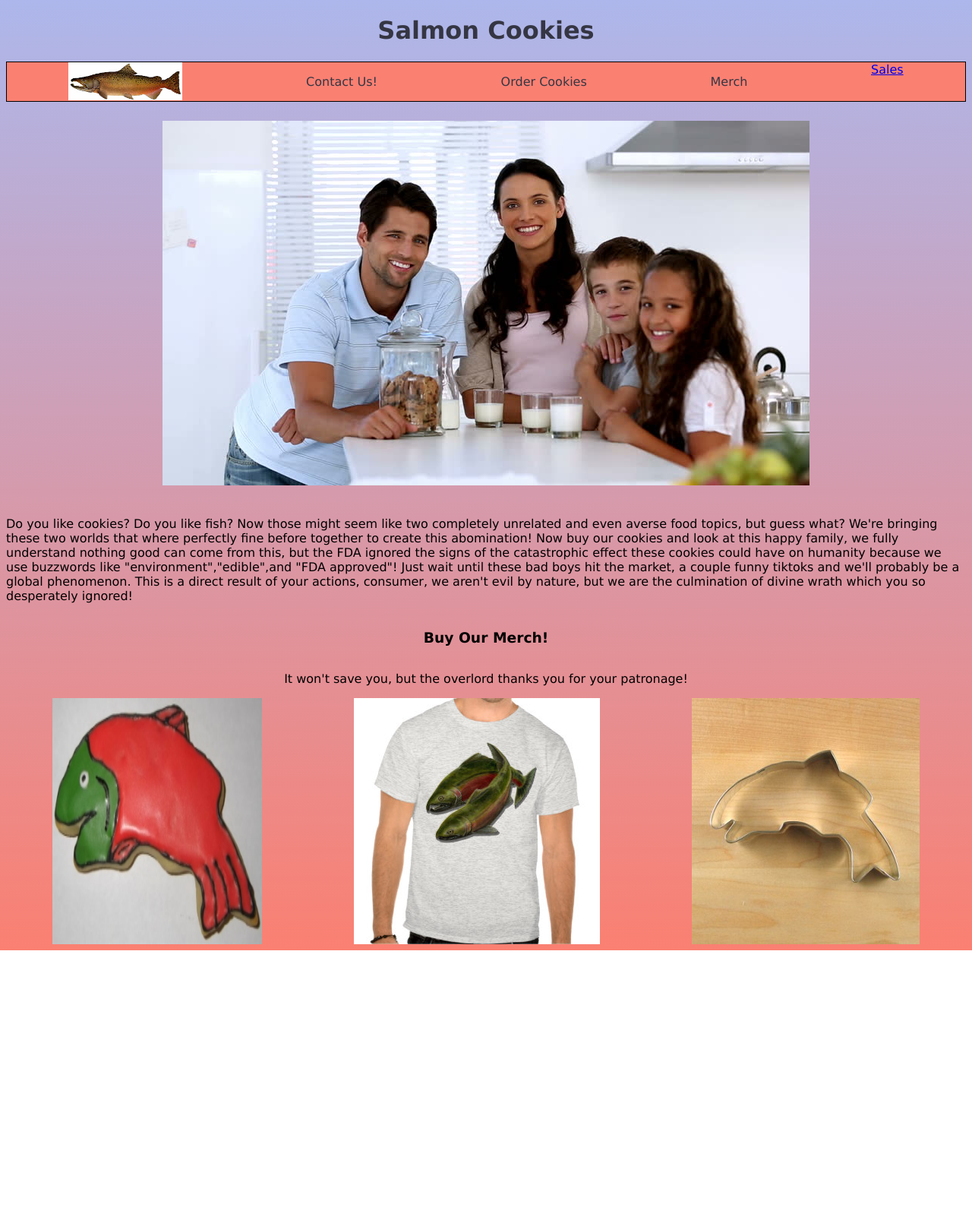
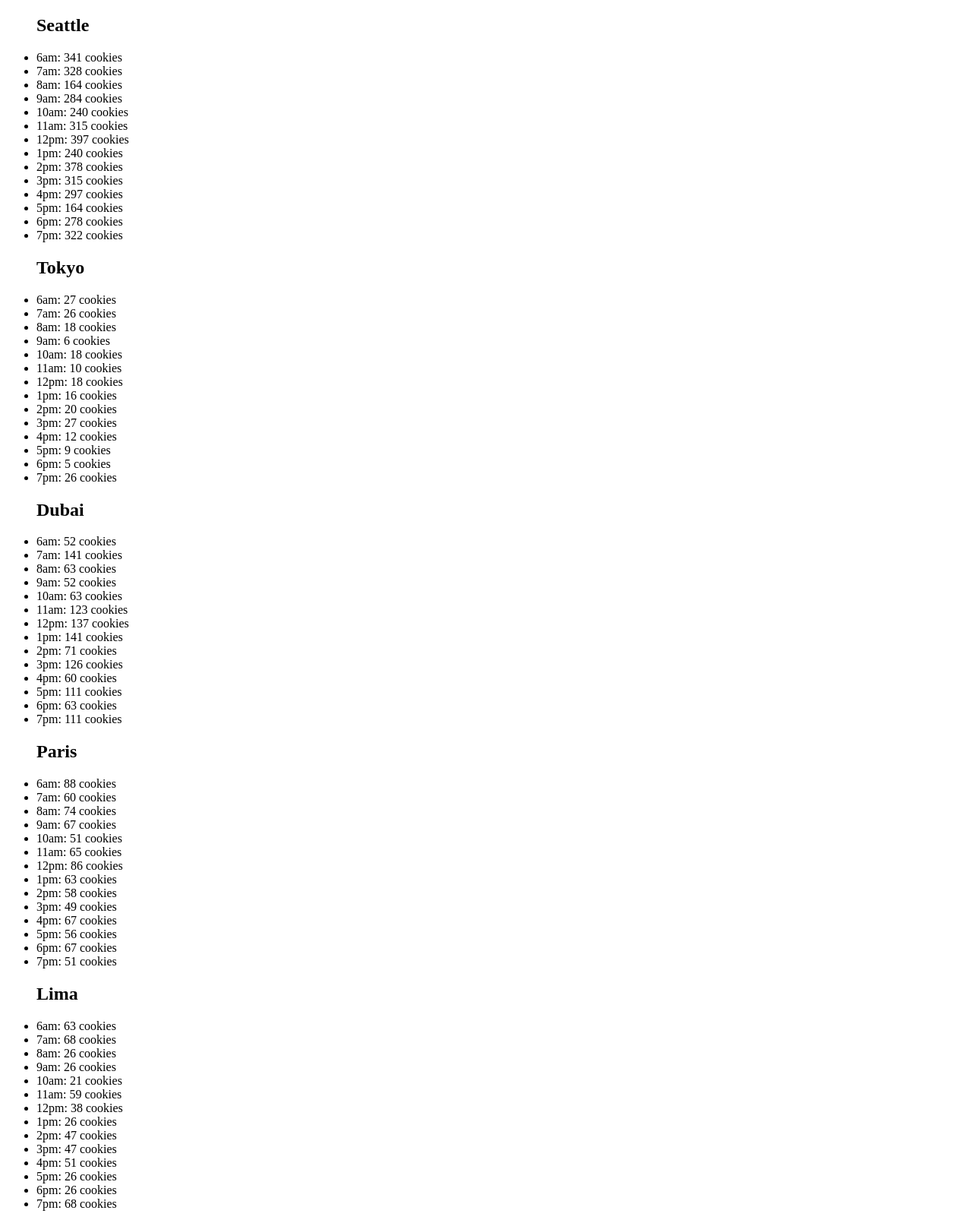
Before and after one commit to JaydenB112/Cookie-Stand, a plain HTML site: page index.html in a window 1280 px wide. Shown: the whole page at 76% size. Before the commit the page ends 1251 px from the top, so only its background shows below. Drawn offline with Linux system fonts and the light colour scheme.

Commit message:
Revert "Lab07"

```diff
--- a/index.html
+++ b/index.html
@@ -5,46 +5,32 @@
     <meta http-equiv="X-UA-Compatible" content="IE=edge">
     <meta name="viewport" content="width=device-width, initial-scale=1.0">
     <title>Salmon Cookies</title>
-    <link rel ="stylesheet" href = "stylesheet.css">
 </head>
 <body>
+    <ul class="Seattle-output">
+        <h2>Seattle</h2>
 
-    <h1 class = 'title'> Salmon Cookies</h1>
+    </ul>
 
-    <div class = 'header'>
-        <img class="chinook" src = 'chinook.jpg'>
+    <ul class="Tokyo-output">
+        <h2>Tokyo</h2>
 
-        <p>Contact Us!</p>
+    </ul>
 
-        <p>Order Cookies</p>
+    <ul class="Dubai-output">
+        <h2>Dubai</h2>
 
-        <p>Merch</p>
+    </ul>
 
-        <a href="sales.html">Sales</a>
-    </div>
+    <ul class="Paris-output">
+        <h2>Paris</h2>
 
-    <article class='hero-image'>
-        <img src="family.jpg">
-    </article>
+    </ul>
 
-    <p class="item-description">
-        Do you like cookies? Do you like fish? Now those might seem like two completely unrelated and even averse food topics, but guess what? We're bringing these two worlds that where perfectly fine before together to create this abomination! Now buy our cookies and look at this happy family, we fully understand nothing good can come from this, but the FDA ignored the signs of the catastrophic effect these cookies could have on humanity because we use buzzwords like "environment","edible",and "FDA approved"! Just wait until these bad boys hit the market, a couple funny tiktoks and we'll probably be a global phenomenon. This is a direct result of your actions, consumer, we aren't evil by nature, but we are the culmination of divine wrath which you so desperately ignored!
-    </p>
+    <ul class="Lima-output">
+        <h2>Lima</h2>
 
-    <div class="merch-description">
-        <h3 class="Merch!!">Buy Our Merch!</h3>
-        <p class="unhingend">It won't save you, but the overlord thanks you for your patronage!</p>
-    </div>
-
-    <div class="merch-pictures">
-    <img src="frosted-cookie.jpg">
-    <img src="shirt.jpg">
-    <img src="cutter.jpeg">
-    </div>
-
-
-
-
+    </ul>
     <script src=script.js></script>
 </body>
 </html>
--- a/script.js
+++ b/script.js
@@ -4,257 +4,171 @@ function getRandom(max, min) {
     return Math.ceil(Math.random() * (max-min) + min);
 }
 // Const is an object, it contains an array, variables separate from the array, and a function. Objects contain a plethora of info that can be used in future reference.
-// const seattle = {
-//     min: 23,
-//     max: 65,
-//     avg: 6.3,
-//     location: 'Seattle',
-//     hoursOfOperation: ["6am","7am","8am","9am","10am","11am","12pm","1pm","2pm","3pm","4pm","5pm","6pm","7pm"],
-//     customersPerHour: function() {
-//         return getRandom(this.max, this.min);
-//     },
-//     cookiesPerHour: [],
-//     getCookies: function() {
-//         for(let i = 0; i < this.hoursOfOperation.length; i++) {
-//             console.log('seattle avg/sale', this.avg);
-//             console.log('seattle avg customers/hour', this.customersPerHour());
+const seattle = {
+    min: 23,
+    max: 65,
+    avg: 6.3,
+    location: 'Seattle',
+    hoursOfOperation: ["6am","7am","8am","9am","10am","11am","12pm","1pm","2pm","3pm","4pm","5pm","6pm","7pm"],
+    customersPerHour: function() {
+        return getRandom(this.max, this.min);
+    },
+    cookiesPerHour: [],
+    getCookies: function() {
+        for(let i = 0; i < this.hoursOfOperation.length; i++) {
+            console.log('seattle avg/sale', this.avg);
+            console.log('seattle avg customers/hour', this.customersPerHour());
 
-//             this.cookiesPerHour.push(Math.ceil(this.avg * this.customersPerHour()));
-//         }
-//         return this.cookiesPerHour;
-//     },
-//     showit: function() {
-//         this.getCookies();
-//         let hoursArray = document.querySelector('.Seattle-output')
-//          for(let i = 0; i < this.hoursOfOperation.length; i++) {
-//              let variable = document.createElement('li');
-//              variable.innerHTML = `${this.hoursOfOperation[i]}: ${this.cookiesPerHour[i]} cookies`;
-//              hoursArray.append(variable);
-//          }
-//      }
+            this.cookiesPerHour.push(Math.ceil(this.avg * this.customersPerHour()));
+        }
+        return this.cookiesPerHour;
+    },
+    showit: function() {
+        this.getCookies();
+        let hoursArray = document.querySelector('.Seattle-output')
+         for(let i = 0; i < this.hoursOfOperation.length; i++) {
+             let variable = document.createElement('li');
+             variable.innerHTML = `${this.hoursOfOperation[i]}: ${this.cookiesPerHour[i]} cookies`;
+             hoursArray.append(variable);
+         }
+     }
 
-// }
-// seattle.showit();
+}
+seattle.showit();
 
-// const tokyo  = {
-//     min: 3,
-//     max: 24,
-//     avg: 1.2,
-//     location: 'Tokyo',
-//     hoursOfOperation: ["6am","7am","8am","9am","10am","11am","12pm","1pm","2pm","3pm","4pm","5pm","6pm","7pm"],
-//     customersPerHour: function() {
-//         return getRandom(this.max, this.min);
-//     },
-//     cookiesPerHour: [],
-//     getCookies: function() {
-//         for(let i = 0; i < this.hoursOfOperation.length; i++) {
-//             console.log('tokyo avg/sale', this.avg);
-//             console.log('tokyo avg customers/hour', this.customersPerHour());
+const tokyo  = {
+    min: 3,
+    max: 24,
+    avg: 1.2,
+    location: 'Tokyo',
+    hoursOfOperation: ["6am","7am","8am","9am","10am","11am","12pm","1pm","2pm","3pm","4pm","5pm","6pm","7pm"],
+    customersPerHour: function() {
+        return getRandom(this.max, this.min);
+    },
+    cookiesPerHour: [],
+    getCookies: function() {
+        for(let i = 0; i < this.hoursOfOperation.length; i++) {
+            console.log('tokyo avg/sale', this.avg);
+            console.log('tokyo avg customers/hour', this.customersPerHour());
 
-//             this.cookiesPerHour.push(Math.ceil(this.avg * this.customersPerHour()));
-//         }
-//         return this.cookiesPerHour;
-//     },
-//     showit: function() {
-//         this.getCookies();
-//         let hoursArray = document.querySelector('.Tokyo-output')
-//          for(let i = 0; i < this.hoursOfOperation.length; i++) {
-//              let variable = document.createElement('li');
-//              variable.innerHTML = `${this.hoursOfOperation[i]}: ${this.cookiesPerHour[i]} cookies`;
-//              hoursArray.append(variable);
-//          }
-//      }
+            this.cookiesPerHour.push(Math.ceil(this.avg * this.customersPerHour()));
+        }
+        return this.cookiesPerHour;
+    },
+    showit: function() {
+        this.getCookies();
+        let hoursArray = document.querySelector('.Tokyo-output')
+         for(let i = 0; i < this.hoursOfOperation.length; i++) {
+             let variable = document.createElement('li');
+             variable.innerHTML = `${this.hoursOfOperation[i]}: ${this.cookiesPerHour[i]} cookies`;
+             hoursArray.append(variable);
+         }
+     }
 
-// }
-// tokyo.showit();
+}
+tokyo.showit();
 
-// const dubai = {
-//     min: 11,
-//     max: 38,
-//     avg: 3.7,
-//     location: 'Dubai',
-//     hoursOfOperation: ["6am","7am","8am","9am","10am","11am","12pm","1pm","2pm","3pm","4pm","5pm","6pm","7pm"],
-//     customersPerHour: function() {
-//         return getRandom(this.max, this.min);
-//     },
-//     cookiesPerHour: [],
-//     getCookies: function() {
-//         for(let i = 0; i < this.hoursOfOperation.length; i++) {
-//             console.log('dubai avg/sale', this.avg);
-//             console.log('dubai avg customers/hour', this.customersPerHour());
+const dubai = {
+    min: 11,
+    max: 38,
+    avg: 3.7,
+    location: 'Dubai',
+    hoursOfOperation: ["6am","7am","8am","9am","10am","11am","12pm","1pm","2pm","3pm","4pm","5pm","6pm","7pm"],
+    customersPerHour: function() {
+        return getRandom(this.max, this.min);
+    },
+    cookiesPerHour: [],
+    getCookies: function() {
+        for(let i = 0; i < this.hoursOfOperation.length; i++) {
+            console.log('dubai avg/sale', this.avg);
+            console.log('dubai avg customers/hour', this.customersPerHour());
 
-//             this.cookiesPerHour.push(Math.ceil(this.avg * this.customersPerHour()));
-//         }
-//         return this.cookiesPerHour;
-//     },
-//     showit: function() {
-//         this.getCookies();
-//         let hoursArray = document.querySelector('.Dubai-output')
-//          for(let i = 0; i < this.hoursOfOperation.length; i++) {
-//              let variable = document.createElement('li');
-//              variable.innerHTML = `${this.hoursOfOperation[i]}: ${this.cookiesPerHour[i]} cookies`;
-//              hoursArray.append(variable);
-//          }
-//      }
-// }
-// dubai.showit();
-// const paris = {
-//     min: 20,
-//     max: 38,
-//     avg: 2.3,
-//     location: 'Paris',
-//     hoursOfOperation: ["6am","7am","8am","9am","10am","11am","12pm","1pm","2pm","3pm","4pm","5pm","6pm","7pm"],
-//     customersPerHour: function() {
-//         return getRandom(this.max, this.min);
-//     },
-//     cookiesPerHour: [],
-//     getCookies: function() {
-//         for(let i = 0; i < this.hoursOfOperation.length; i++) {
-//             console.log('seattle avg/sale', this.avg);
-//             console.log('seattle avg customers/hour', this.customersPerHour());
+            this.cookiesPerHour.push(Math.ceil(this.avg * this.customersPerHour()));
+        }
+        return this.cookiesPerHour;
+    },
+    showit: function() {
+        this.getCookies();
+        let hoursArray = document.querySelector('.Dubai-output')
+         for(let i = 0; i < this.hoursOfOperation.length; i++) {
+             let variable = document.createElement('li');
+             variable.innerHTML = `${this.hoursOfOperation[i]}: ${this.cookiesPerHour[i]} cookies`;
+             hoursArray.append(variable);
+         }
+     }
+}
+dubai.showit();
+const paris = {
+    min: 20,
+    max: 38,
+    avg: 2.3,
+    location: 'Paris',
+    hoursOfOperation: ["6am","7am","8am","9am","10am","11am","12pm","1pm","2pm","3pm","4pm","5pm","6pm","7pm"],
+    customersPerHour: function() {
+        return getRandom(this.max, this.min);
+    },
+    cookiesPerHour: [],
+    getCookies: function() {
+        for(let i = 0; i < this.hoursOfOperation.length; i++) {
+            console.log('seattle avg/sale', this.avg);
+            console.log('seattle avg customers/hour', this.customersPerHour());
 
-//             this.cookiesPerHour.push(Math.ceil(this.avg * this.customersPerHour()));
-//         }
-//         return this.cookiesPerHour;
-//     },
-//     showit: function() {
-//         this.getCookies();
-//         let hoursArray = document.querySelector('.Paris-output')
-//          for(let i = 0; i < this.hoursOfOperation.length; i++) {
-//              let variable = document.createElement('li');
-//              variable.innerHTML = `${this.hoursOfOperation[i]}: ${this.cookiesPerHour[i]} cookies`;
-//              hoursArray.append(variable);
-//          }
-//      }
+            this.cookiesPerHour.push(Math.ceil(this.avg * this.customersPerHour()));
+        }
+        return this.cookiesPerHour;
+    },
+    showit: function() {
+        this.getCookies();
+        let hoursArray = document.querySelector('.Paris-output')
+         for(let i = 0; i < this.hoursOfOperation.length; i++) {
+             let variable = document.createElement('li');
+             variable.innerHTML = `${this.hoursOfOperation[i]}: ${this.cookiesPerHour[i]} cookies`;
+             hoursArray.append(variable);
+         }
+     }
 
-// }
-// paris.showit();
-// const lima = {
-//     min: 2,
-//     max: 16,
-//     avg: 4.2,
-//     location: 'Lima',
-//     hoursOfOperation: ["6am","7am","8am","9am","10am","11am","12pm","1pm","2pm","3pm","4pm","5pm","6pm","7pm"],
-//     customersPerHour: function() {
-//         return getRandom(this.max, this.min);
-//     },
-//     cookiesPerHour: [],
-//     getCookies: function() {
-//         for(let i = 0; i < this.hoursOfOperation.length; i++) {
-//             console.log('lima avg/sale', this.avg);
-//             console.log('lima avg customers/hour', this.customersPerHour());
+}
+paris.showit();
+const lima = {
+    min: 2,
+    max: 16,
+    avg: 4.2,
+    location: 'Lima',
+    hoursOfOperation: ["6am","7am","8am","9am","10am","11am","12pm","1pm","2pm","3pm","4pm","5pm","6pm","7pm"],
+    customersPerHour: function() {
+        return getRandom(this.max, this.min);
+    },
+    cookiesPerHour: [],
+    getCookies: function() {
+        for(let i = 0; i < this.hoursOfOperation.length; i++) {
+            console.log('lima avg/sale', this.avg);
+            console.log('lima avg customers/hour', this.customersPerHour());
 
-//             this.cookiesPerHour.push(Math.ceil(this.avg * this.customersPerHour()));
-//         }
-//         return this.cookiesPerHour;
-//     },
-//     showit: function() {
-//        this.getCookies();
-//        let hoursArray = document.querySelector('.Lima-output')
-//         for(let i = 0; i < this.hoursOfOperation.length; i++) {
-//             let variable = document.createElement('li');
-//             variable.innerHTML = `${this.hoursOfOperation[i]}: ${this.cookiesPerHour[i]} cookies`;
-//             hoursArray.append(variable);
-//         }
-//     }
-// }
-//    //dubai.showit()
-//   //  paris.showit()
-// lima.showit();
+            this.cookiesPerHour.push(Math.ceil(this.avg * this.customersPerHour()));
+        }
+        return this.cookiesPerHour;
+    },
+    showit: function() {
+       this.getCookies();
+       let hoursArray = document.querySelector('.Lima-output')
+        for(let i = 0; i < this.hoursOfOperation.length; i++) {
+            let variable = document.createElement('li');
+            variable.innerHTML = `${this.hoursOfOperation[i]}: ${this.cookiesPerHour[i]} cookies`;
+            hoursArray.append(variable);
+        }
+    }
+}
+   //dubai.showit()
+  //  paris.showit()
+lima.showit();
 
+//let hoursOpen =["6am","7am","8am","9am","10am","11am","12pm","1pm","2pm","3pm","4pm","5pm","6pm","7pm"];
 //let seattleCookies =[164, 328, 385, 360, 221, 259, 164, 278, 158, 378, 322, 378, 372, 215];
 // let hoursArray = document.querySelector('.output')
 //for(let i = 0; i < hoursOpen.length; i++) {
     //let variable = document.createElement('li');
     //variable.innerHTML = `${hoursOpen[i]}: ${seattleCookies[i]} cookies`;
-    // hoursArray.append(variable);
+   // hoursArray.append(variable);
 
 
-    //}
-
-let hoursOpen =["6am","7am","8am","9am","10am","11am","12pm","1pm","2pm","3pm","4pm","5pm","6pm","7pm"];
-function doitall(min, max, avg, Location) {
-    var object = {}
-    object.cookiesPerHour = [];
-    object.min = min
-    object.max = max
-    object.avg = avg
-    object.Location = Location
-    object.customersPerHour = function() {
-            return getRandom(this.max, this.min);
-    }
-// setting up for loop with let sum = 0;
-    let sum = 0;
-
-   object.attainCookies = function() {
-
-        for(let i = 0; i < hoursOpen.length; i++) {
-            console.log('object avg/sale', this.avg);
-            console.log('object avg customers/hour', this.customersPerHour());
-
-            this.cookiesPerHour.push(Math.ceil(this.avg * this.customersPerHour()));
-        }
-        return this.cookiesPerHour;
-    }
-    object.tableFiller = function() {
-    let cookiesTable = document.querySelector('.CookieData');
-    let hoursTable = document.querySelectorAll('.HoursofOpp');
-    let locationTable = document.createElement('tr');
-    let locationData = document.createElement('td');
-    let sumData = document.createElement('td');
-    locationData.innerHTML += this.Location
-    locationTable.append(locationData);
-    object.totalNumber = function() {
-
-
-        for(let i=0; i < this.cookiesPerHour.length; i++) {
-            sum += this.cookiesPerHour[i];
-        }
-        return sum;
-    }
-    sumData.innerHTML += this.totalNumber()
-    for (let i = 0; i< hoursOpen.length; i++) {
-        let tableData = document.createElement('td')
-        tableData.innerHTML += this.cookiesPerHour[i]
-        cookiesTable.append(tableData);
-        locationTable.append(tableData);0
-        // locationTable.append();
-    }
-    // I need to append this function to get my totals, I can do this by creating a table data function
-   // sumData.append(sum);
-    locationTable.append(sumData);
-    cookiesTable.append(locationTable);
-
-    }
-    return object
-}
-
-let seattleF = new doitall(23,65,6.3,'Seattle')
-seattleF.attainCookies();
-seattleF.customersPerHour();
-
-seattleF.tableFiller();
-
-let tokyoF = new doitall(3,24,1.2,'Tokyo')
-tokyoF.attainCookies();
-tokyoF.customersPerHour();
-
-tokyoF.tableFiller();
-
-let dubaiF = new doitall(11,38,3.7,'Dubai')
-dubaiF.attainCookies();
-dubaiF.customersPerHour();
-
-dubaiF.tableFiller();
-
-let parisF = new doitall(20,38,2.3,'Paris')
-parisF.attainCookies();
-parisF.customersPerHour();
-
- parisF.tableFiller();
-
-let limaF = new doitall(2,16,4.2,'Lima')
-limaF.attainCookies();
-limaF.customersPerHour();
-
- limaF.tableFiller();
+//}
--- a/stylesheet.css
+++ /dev/null
@@ -1,61 +0,0 @@
-    table,th,td,tr {
-        border: 1px solid black;
-    }
-
-    .title {
-        font-family: 'Lucida Sans', 'Lucida Sans Regular', 'Lucida Grande', 'Lucida Sans Unicode', Geneva, Verdana, sans-serif;
-        text-align: center;
-        color: #353643;
-
-    }
-
-    .header {
-        display: flex;
-        flex-direction: row;
-        font-family: 'Lucida Sans', 'Lucida Sans Regular', 'Lucida Grande', 'Lucida Sans Unicode', Geneva, Verdana, sans-serif;
-        justify-content: space-around;
-        color: #353643;
-        background-color: salmon;
-        border: 1px solid black;
-    }
-
-    .hero-image{
-        display: flex;
-        justify-content: center;
-        padding: 25px;
-    }
-
-    .chinook{
-        height: 50px;
-        width: 150px;
-        background-color: salmon;
-
-    }
-
-    .item-description{
-        display: flex;
-        justify-content: center;
-        font-family: 'Lucida Sans', 'Lucida Sans Regular', 'Lucida Grande', 'Lucida Sans Unicode', Geneva, Verdana, sans-serif;
-
-    }
-
-    body{
-        background-image: linear-gradient(#ADB7EB,salmon);
-    }
-
-    .merch-description{
-       display: flex;
-       flex-direction: column;
-       text-align: center;
-        font-family: 'Lucida Sans', 'Lucida Sans Regular', 'Lucida Grande', 'Lucida Sans Unicode', Geneva, Verdana, sans-serif;
-    }
-
-    .merch-pictures{
-        display: flex;
-        justify-content: space-around;
-    }
-
-    a{
-        font-family: 'Lucida Sans', 'Lucida Sans Regular', 'Lucida Grande', 'Lucida Sans Unicode', Geneva, Verdana, sans-serif;
-        text-align: center;
-    }
```
Also changed, not shown: sales.html (+1 -50 lines), chinook.jpg (deleted), cutter.jpeg (deleted), family.jpg (deleted), fish.jpg (deleted), frosted-cookie.jpg (deleted), salmon.png (deleted), shirt.jpg (deleted), 1 other file.
